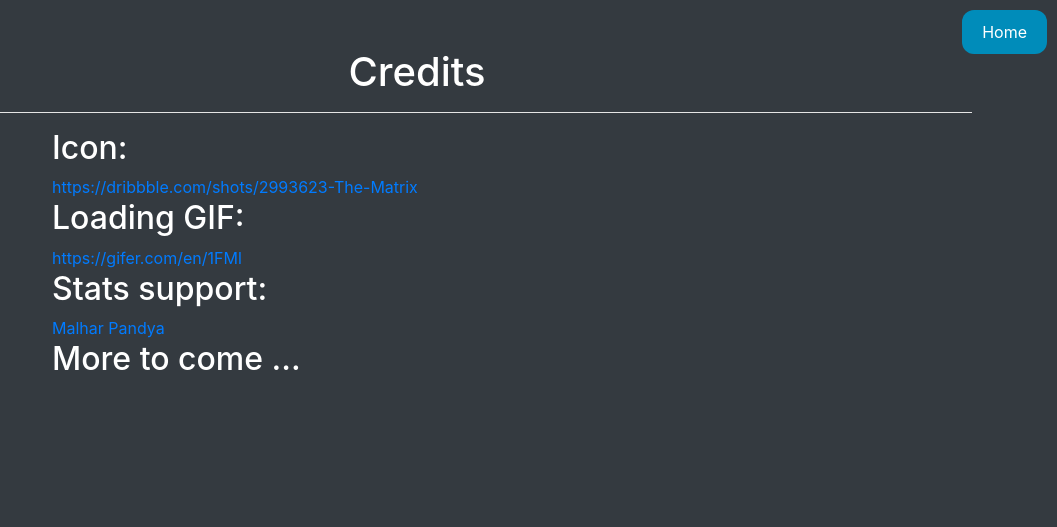
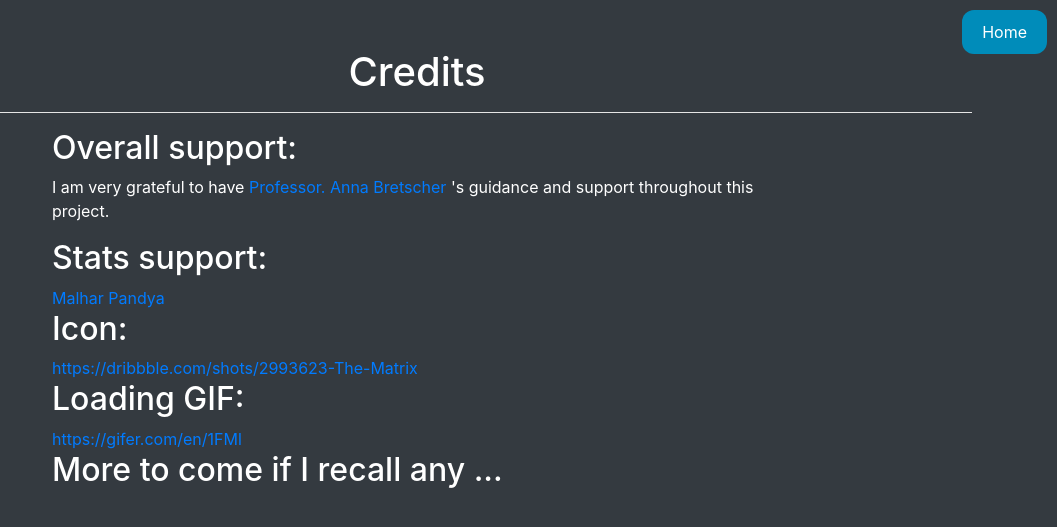
Before and after one commit to Tony-beeper/Spectral_clustering_app, a Flask app: page /credit in a window 1280 px wide. Shown: the top 527 px of the page, without its empty margins (223-1280 px from the left). Run offline with Flask 3, Linux system fonts and the light colour scheme; some libraries are stand-ins or nearby versions.

Commit message:
updated credits page

```diff
--- a/app/templates/credits.html
+++ b/app/templates/credits.html
@@ -27,18 +27,17 @@
       <hr class="bg-white" />
       <div class="row">
         <div class="col-lg-8 mx-auto">
-          <h2 class="linked-header">Icon:</h2>
-          <a href="https://gifer.com/en/1FMl" target="_blank" rel="noopener">
-            https://dribbble.com/shots/2993623-The-Matrix
-          </a>
-        </div>
-      </div>
-      <div class="row">
-        <div class="col-lg-8 mx-auto">
-          <h2 class="linked-header">Loading GIF:</h2>
-          <a href="https://gifer.com/en/1FMl" target="_blank" rel="noopener">
-            https://gifer.com/en/1FMl
-          </a>
+          <h2 class="linked-header">Overall support:</h2>
+          <p>
+            I am very grateful to have
+            <a
+              href="https://www.utsc.utoronto.ca/cms/anna-bretscher"
+              target="_blank"
+              rel="noopener"
+            >
+              Professor. Anna Bretscher </a
+            >'s guidance and support throughout this project.
+          </p>
         </div>
       </div>
       <div class="row">
@@ -55,7 +54,24 @@
       </div>
       <div class="row">
         <div class="col-lg-8 mx-auto">
-          <h2 class="linked-header">More to come ...</h2>
+          <h2 class="linked-header">Icon:</h2>
+          <a href="https://gifer.com/en/1FMl" target="_blank" rel="noopener">
+            https://dribbble.com/shots/2993623-The-Matrix
+          </a>
+        </div>
+      </div>
+      <div class="row">
+        <div class="col-lg-8 mx-auto">
+          <h2 class="linked-header">Loading GIF:</h2>
+          <a href="https://gifer.com/en/1FMl" target="_blank" rel="noopener">
+            https://gifer.com/en/1FMl
+          </a>
+        </div>
+      </div>
+
+      <div class="row">
+        <div class="col-lg-8 mx-auto">
+          <h2 class="linked-header">More to come if I recall any ...</h2>
         </div>
       </div>
     </div>
```
